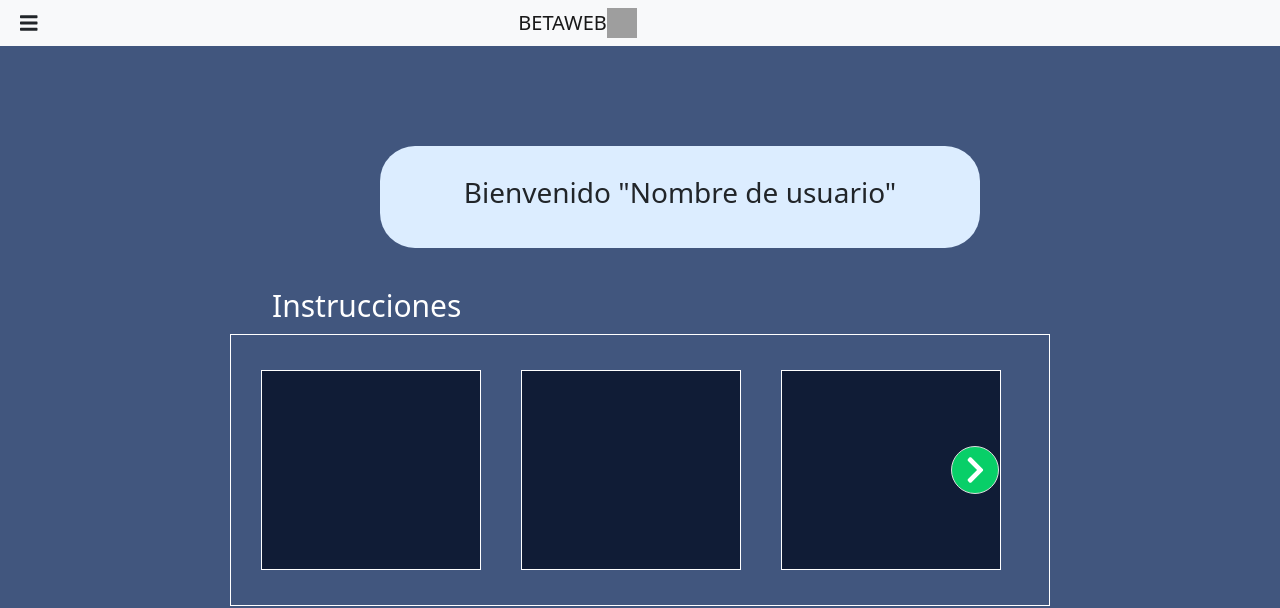
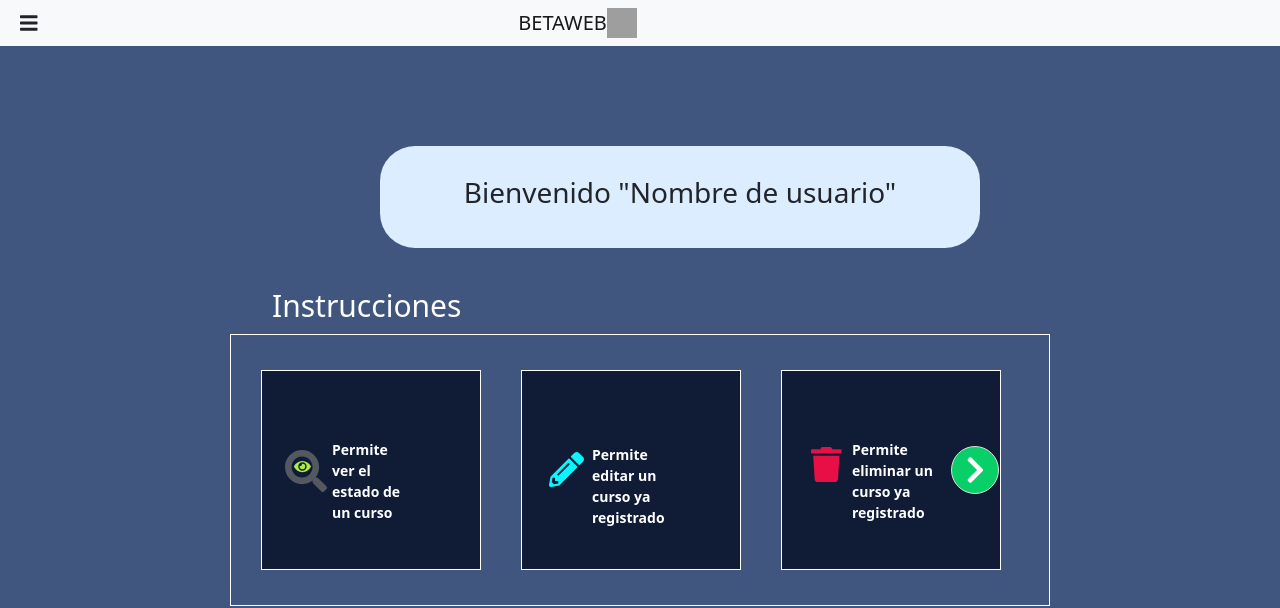
Before and after one commit to JeanPMA/BetaWeb, a React (Create React App) app: page /instructor in a window 1280 px wide. Shown: the top 608 px of the page. Built offline with nearby package versions, Linux system fonts and the light colour scheme; grey boxes are pictures that could not be loaded.

Commit message:
llenado de contenido slider de la pagina principal del instructor

```diff
--- a/src/App.css
+++ b/src/App.css
@@ -222,3 +222,74 @@ span {
   font-size: 30px;
   margin-left: 272px;
 }
+.icono1-slider-instructor {
+  color: #535861;
+  height: 100%;
+  font-size: 42px;
+  margin-top: 60px;
+  position: relative;
+  margin-right: 130px;
+}
+.eye {
+  color: #adec47;
+  font-size: 15px;
+  position: absolute;
+  top: 0;
+  left: 0;
+  right: 0;
+  margin: 0 auto;
+  margin-top: 17px;
+  margin-right: 7px;
+}
+.texto-1 {
+  width: 80px;
+  text-align: left;
+  color: white;
+  font-weight: bold;
+  font-size: 14px;
+  position: absolute;
+  top: 0;
+  left: 0;
+  right: 0;
+  margin-left: 70px;
+}
+.icono2-slider-instructor {
+  color: #09f6ff;
+  height: 100%;
+  font-size: 35px;
+  margin-top: 65px;
+  position: relative;
+  margin-right: 130px;
+}
+.texto-2 {
+  height: 100%;
+  width: 100px;
+  color: white;
+  text-align: left;
+  font-weight: bold;
+  font-size: 14px;
+  position: absolute;
+  top: 0;
+  left: 0;
+  right: 0;
+  margin-left: 70px;
+}
+.icono3-slider-instructor {
+  color: #e80e46;
+  font-size: 35px;
+  margin-top: 60px;
+  position: relative;
+  margin-right: 130px;
+}
+.texto-3 {
+  width: 110px;
+  color: white;
+  text-align: left;
+  font-weight: bold;
+  font-size: 14px;
+  position: absolute;
+  top: 0;
+  left: 0;
+  right: 0;
+  margin-left: 70px;
+}
--- a/src/components/SliderInstructor.js
+++ b/src/components/SliderInstructor.js
@@ -1,4 +1,12 @@
+import React from "react";
 import Carousel from "./CarouselInstructor";
+import { FontAwesomeIcon } from "@fortawesome/react-fontawesome";
+import {
+  faSearch,
+  faEye,
+  faPencilAlt,
+  faTrash,
+} from "@fortawesome/free-solid-svg-icons";
 const SliderInstructor = () => {
   return (
     <div>
@@ -27,13 +35,43 @@ const SliderInstructor = () => {
         >
           <Carousel show={3}>
             <div className=" border border-white consejo">
-              <div className="justify-content-center pt-2 imagen-oferta"></div>
+              <div className="justify-content-center pt-2 imagen-oferta">
+                <div className="icono1-slider-instructor">
+                  <FontAwesomeIcon icon={faSearch} />
+                  <div className="eye">
+                    <FontAwesomeIcon icon={faEye} />
+                  </div>
+                  <div>
+                    <p className="texto-1">Permite ver el estado de un curso</p>
+                  </div>
+                </div>
+              </div>
             </div>
             <div className="border border-white consejo">
-              <div className="justify-content-center pt-2 imagen-oferta"></div>
+              <div className="justify-content-center pt-2 imagen-oferta">
+                <div className="icono2-slider-instructor">
+                  <FontAwesomeIcon icon={faPencilAlt} />
+
+                  <div>
+                    <p className="texto-2">
+                      Permite editar un curso ya registrado
+                    </p>
+                  </div>
+                </div>
+              </div>
             </div>
             <div className="contenedor-cursos-inicio border border-white consejo">
-              <div className="justify-content-center pt-2 imagen-oferta "></div>
+              <div className="justify-content-center pt-2 imagen-oferta ">
+                <div className="icono3-slider-instructor">
+                  <FontAwesomeIcon icon={faTrash} />
+
+                  <div>
+                    <p className="texto-3">
+                      Permite eliminar un curso ya registrado
+                    </p>
+                  </div>
+                </div>
+              </div>
             </div>
             <div className=" border border-white consejo">
               <div className="justify-content-center pt-2 imagen-oferta "></div>
```
